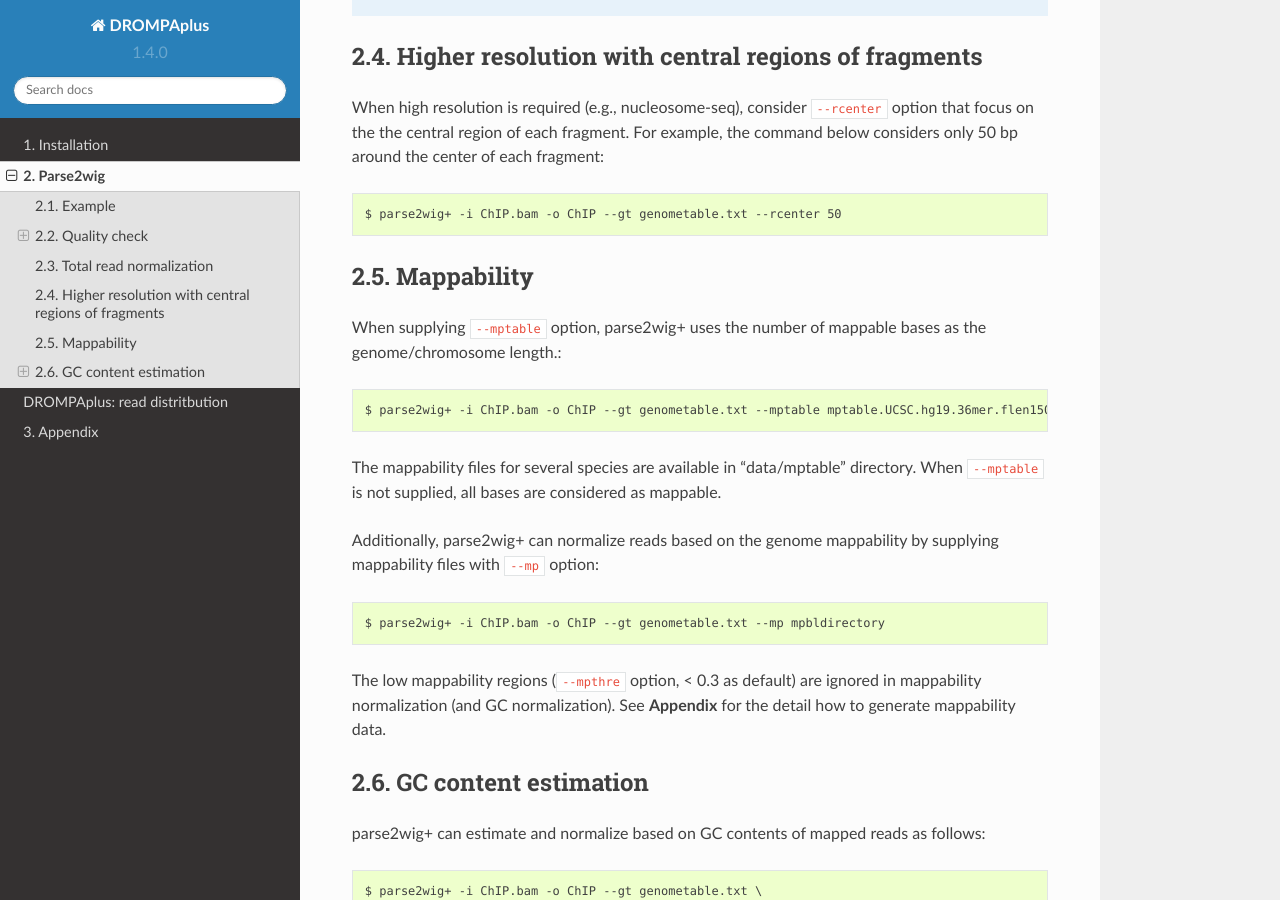
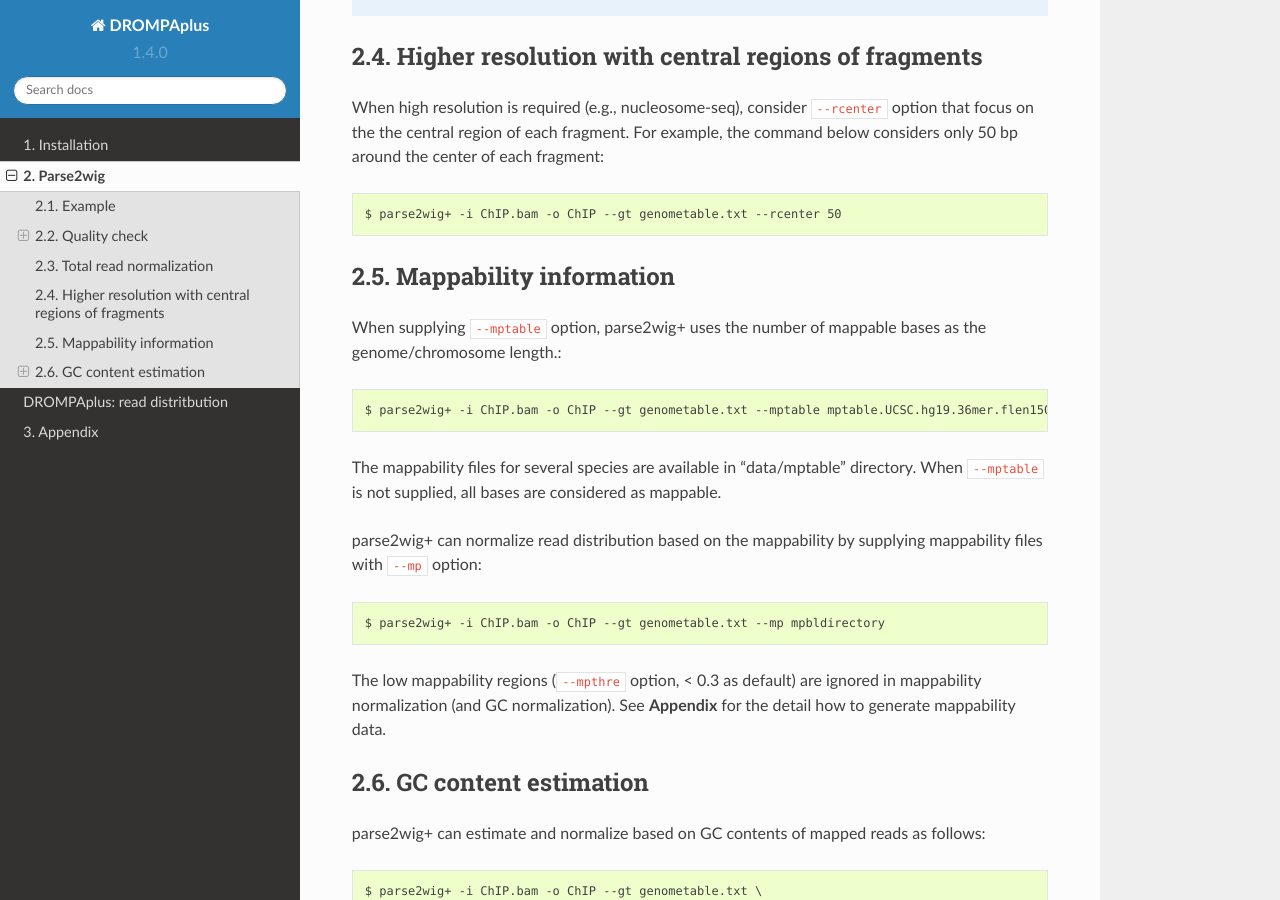
Before and after one commit to rnakato/DROMPAplus, a Sphinx documentation site: the page built from docs/content/parse2wig.rst, in a window 1280 px wide and 900 px high, scrolled down 3926 px. Built offline with Sphinx 7.4.7 and the Read the Docs theme 2.0.0, drawn with Linux system fonts in a browser that asks for light colours; some of the changed text lies outside the part shown.

Commit message:
modify Manual

```diff
--- a/docs/content/parse2wig.rst
+++ b/docs/content/parse2wig.rst
@@ -139,8 +139,8 @@ For example, the command below considers only 50 bp around the center of each fr
 
   $ parse2wig+ -i ChIP.bam -o ChIP --gt genometable.txt --rcenter 50
 
-Mappability
--------------------------------
+Mappability information
+-----------------------------------------
 
 When supplying ``--mptable`` option, parse2wig+ uses the number of mappable bases as the genome/chromosome length.::
 
@@ -148,7 +148,7 @@ When supplying ``--mptable`` option, parse2wig+ uses the number of mappable base
 
 The mappability files for several species are available in "data/mptable" directory. When ``--mptable`` is not supplied, all bases are considered as mappable.
 
-Additionally, parse2wig+ can normalize reads based on the genome mappability by supplying mappability files with ``--mp`` option::
+parse2wig+ can normalize read distribution based on the mappability by supplying mappability files with ``--mp`` option::
 
   $ parse2wig+ -i ChIP.bam -o ChIP --gt genometable.txt --mp mpbldirectory
 
```
